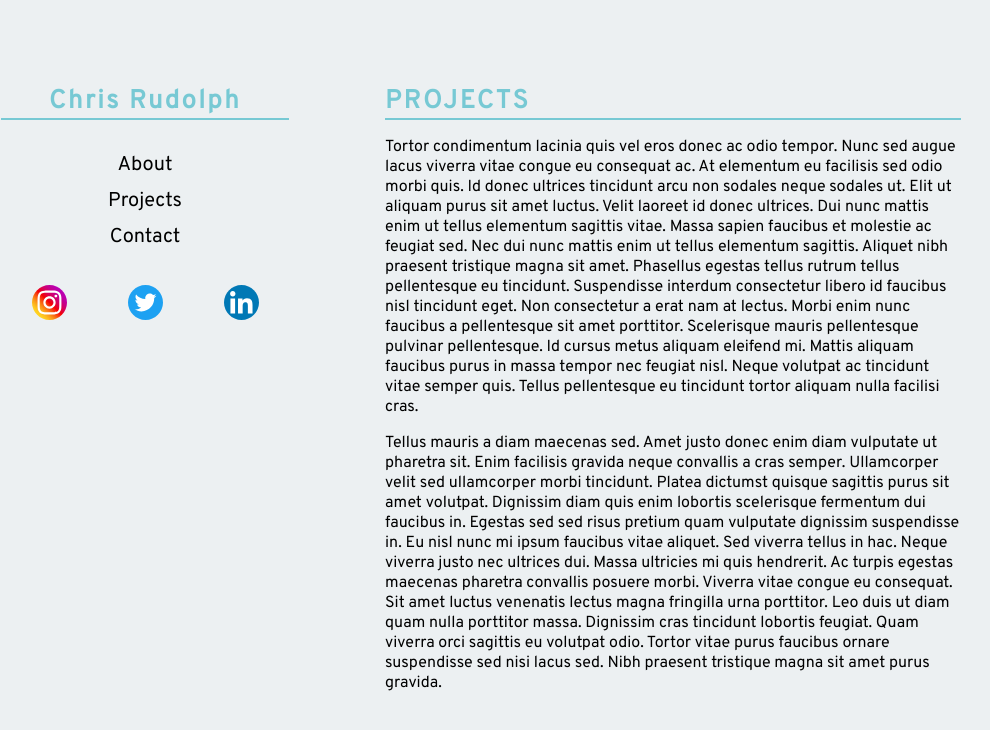
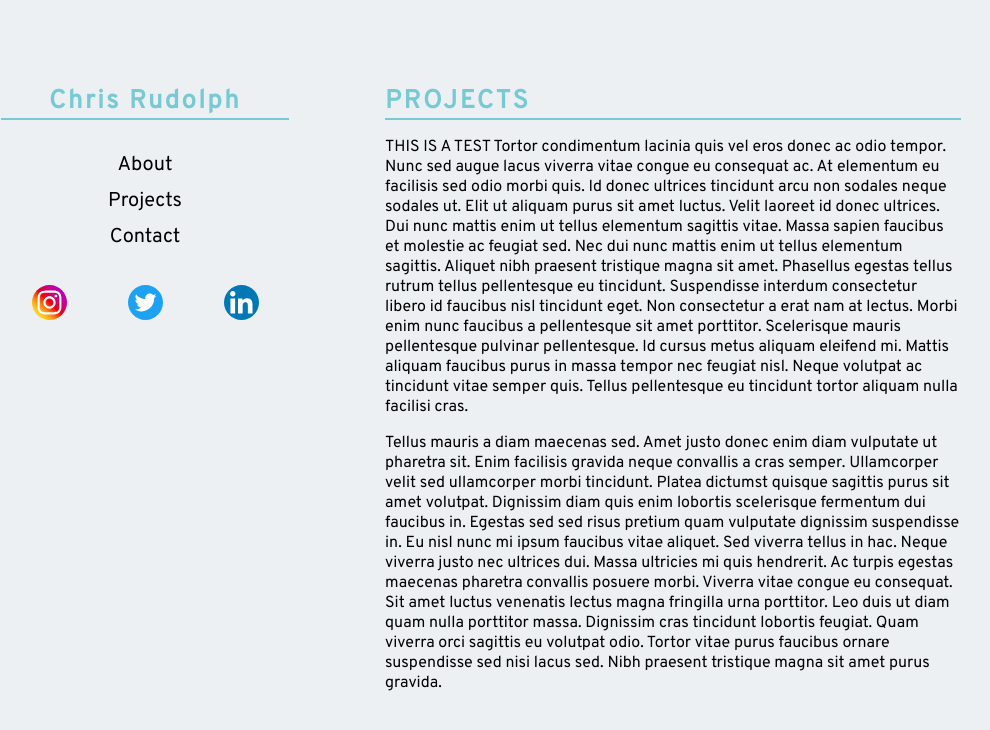
Before and after one commit to chrisjamesr/homepage, a React app: page /projects in a window 1280 px wide. Shown: the top 730 px of the page, without its empty margins (127-1117 px from the left). Built offline with nearby package versions, Linux system fonts and the light colour scheme; a web font is replaced by a local one.

Commit message:
add text to test deploy build

```diff
--- a/src/components/Main/Projects.js
+++ b/src/components/Main/Projects.js
@@ -5,6 +5,7 @@ const Projects = () =>{
     <div>
       <h1>PROJECTS</h1>
       <p>
+        THIS IS A TEST
         Tortor condimentum lacinia quis vel eros donec ac odio tempor. Nunc sed augue
         lacus viverra vitae congue eu consequat ac. At elementum eu facilisis sed odio
         morbi quis. Id donec ultrices tincidunt arcu non sodales neque sodales ut. Elit
```
